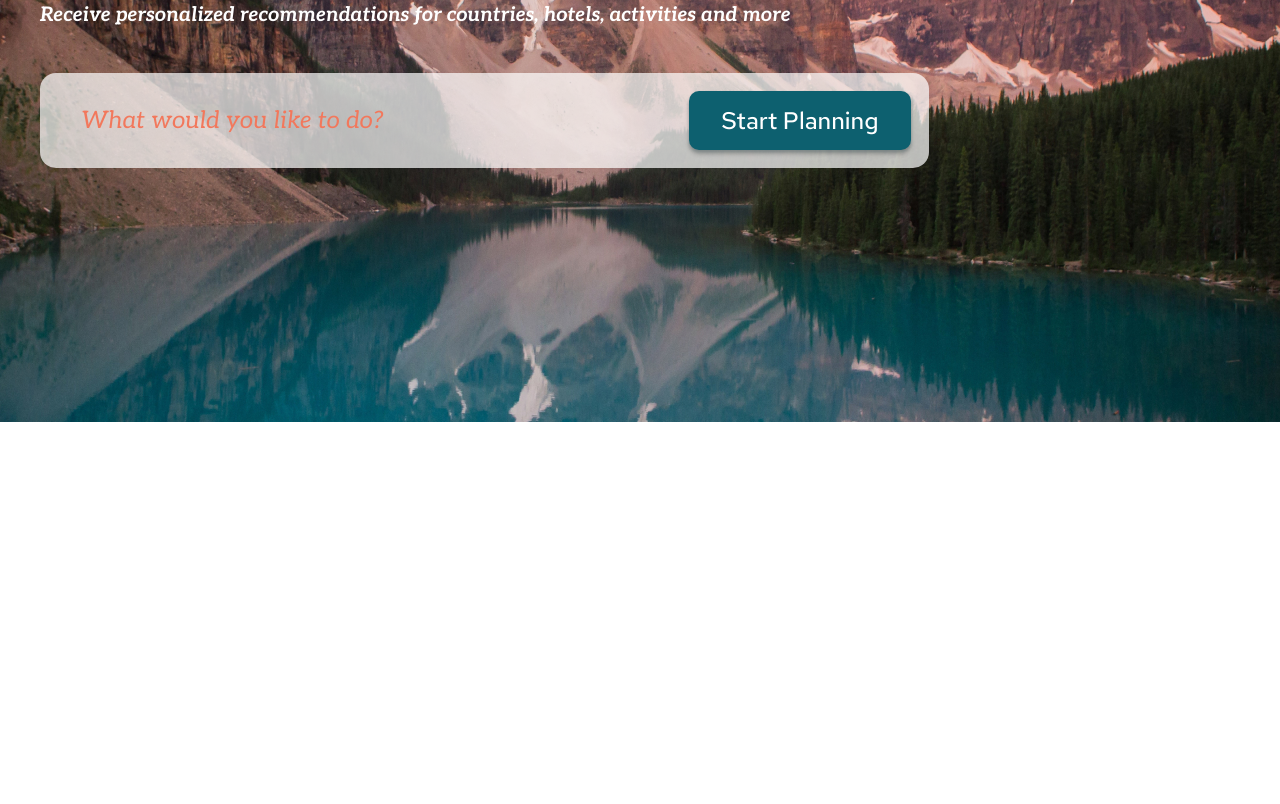
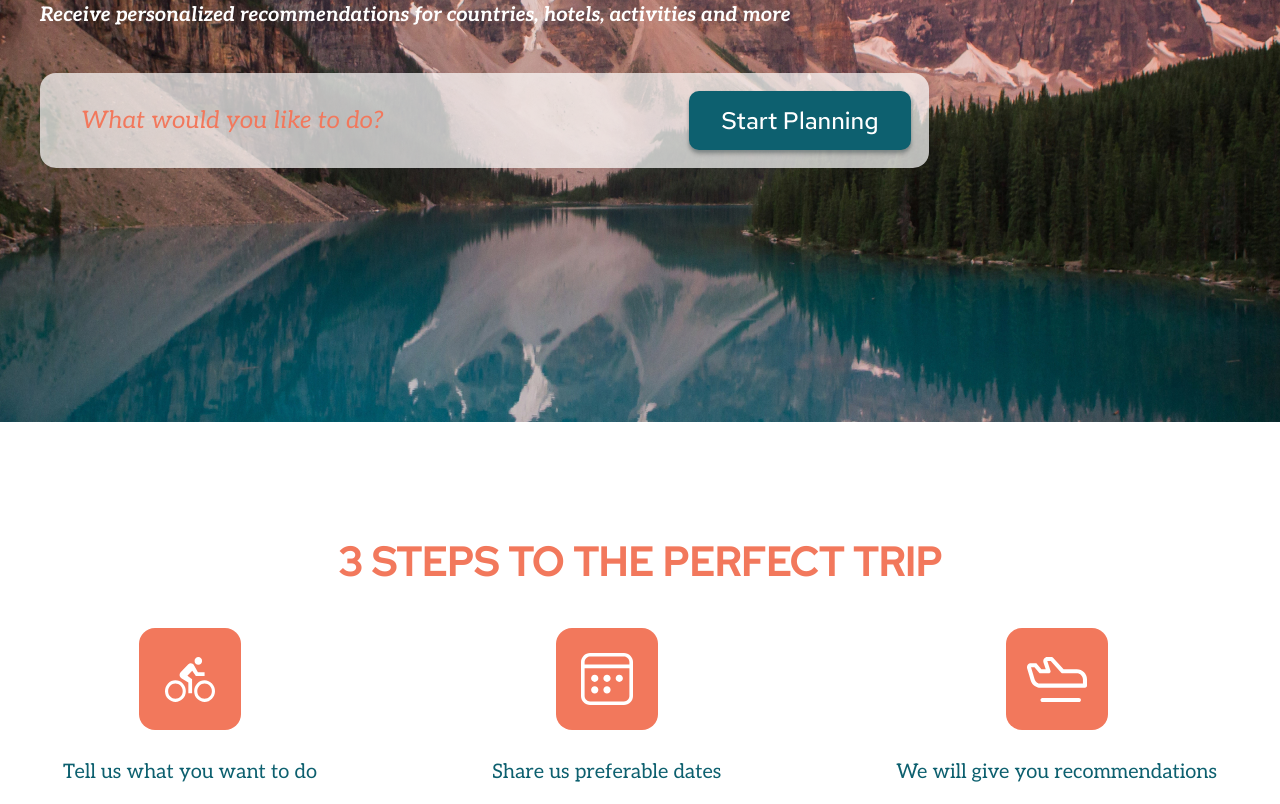
Before and after one commit to stclamp/momentum, a plain HTML site: page travel/index.html in a window 1280 px wide. Shown: the part 343-1147 px from the top of the page. Before the commit the page ends 800 px from the top, so only its background shows below. Drawn offline with Linux system fonts and the light colour scheme; a web font is replaced by a local one.

Commit message:
feat: Add steps section with styles. Need to fix icons position

```diff
--- a/travel/index.html
+++ b/travel/index.html
@@ -53,6 +53,37 @@
                 </div>
             </div>
         </section>
+        <section class="steps">
+            <div class="container_fluid">
+                <h2 class="steps_title main_title">3 STEPS TO THE PERFECT TRIP</h2>
+                <div class="steps_cards">
+                    <div class="steps_card">
+                        <div class="steps_card-square">
+                            <div class="steps_card-icon">
+                                <img src="img/bicycle.svg" alt="Plane Icon">
+                            </div>
+                        </div>
+                        <p class="steps_card-descr">Tell us what you want to do</p>
+                    </div>
+                    <div class="steps_card">
+                        <div class="steps_card-square">
+                            <div class="steps_card-icon">
+                                <img src="img/calendar.svg" alt="Plane Icon">
+                            </div>
+                        </div>
+                        <p class="steps_card-descr">Share us preferable dates </p>
+                    </div>
+                    <div class="steps_card">
+                        <div class="steps_card-square">
+                            <div class="steps_card-icon">
+                                <img src="img/plane.svg" alt="Plane Icon">
+                            </div>
+                        </div>
+                        <p class="steps_card-descr">We will give you recommendations </p>
+                    </div>
+                </div>
+            </div>
+        </section>
     </main>
 </body>
 
--- a/travel/style.css
+++ b/travel/style.css
@@ -13,6 +13,11 @@ body {
     margin: 0 auto;
 }
 
+.container_fluid {
+    width: 1177px;
+    margin: 0 auto;
+}
+
 .main_btn {
     background-color: #0D606F;
     box-shadow: 0px 4px 4px rgba(0, 0, 0, 0.25), 0px 2px 3px rgba(13, 96, 111, 0.16);
@@ -21,6 +26,15 @@ body {
     cursor: pointer;
     color: #fff;
     font-family: 'Red Hat Text';
+}
+
+.main_title {
+    color: #F2785C;
+    font-size: 40px;
+    line-height: 53px;
+    font-family: 'Red Hat Text';
+    text-transform: uppercase;
+    text-align: center;
 }
 
 /* HEADER */
@@ -179,3 +193,48 @@ header {
     font-size: 24px;
     line-height: 32px;
 }
+
+/* STEPS SECTION */
+
+.steps {
+    padding-top: 80px;
+}
+
+.steps_cards {
+    margin-top: 40px;
+    display: flex;
+    flex: 1;
+    align-items: center;
+    justify-content: space-between;
+    padding-left: 11.5px;
+    padding-right: 11.5px;
+}
+
+.steps_card {
+    display: flex;
+    flex-direction: column;
+    align-items: center;
+}
+
+
+.steps_card-square {
+    background: #F2785C;
+    border-radius: 16px;
+    width: 102px;
+    height: 102px;
+    display: flex;
+    justify-content: center;
+    align-items: center;
+}
+
+.steps_card-square img {
+    display: block;
+    max-width: 100%;
+}
+
+.steps_card-descr {
+    color: #0D606F;
+    font-size: 20px;
+    line-height: 24px;
+    margin-top: 30px;
+}
```
Also changed, not shown: travel/img/bicycle.svg (added), travel/img/calendar.svg (added), travel/img/plane.svg (added).
